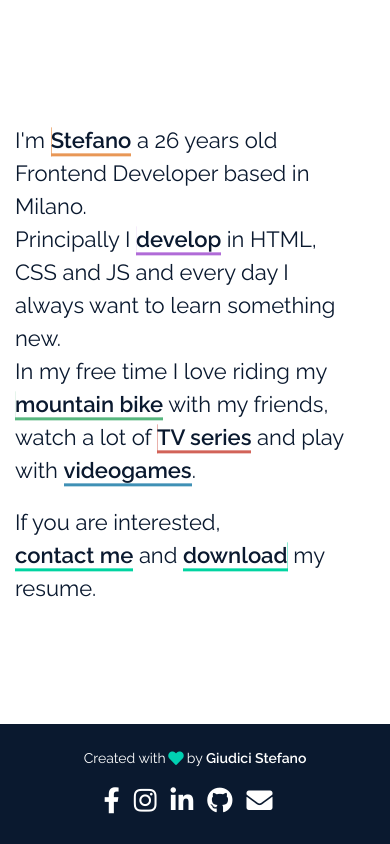
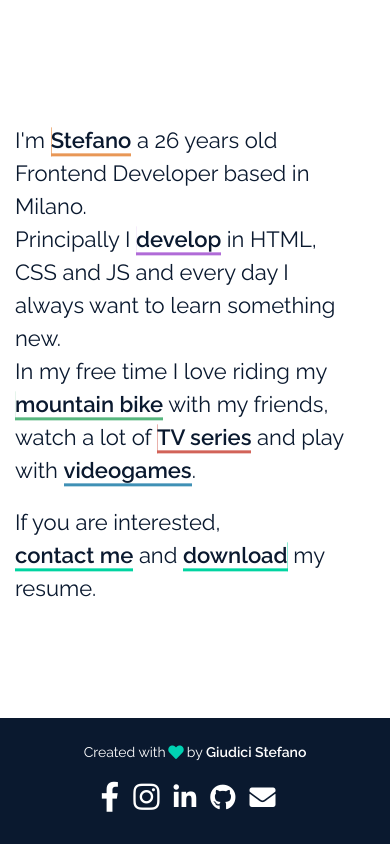
Before and after one commit to Stefex/stefex.github.io, a plain HTML site: page index.html in a window 390 px wide. Drawn offline with Linux system fonts and the light colour scheme; files whose address does not match are found by name.

Commit message:
fix funzioanli

```diff
--- a/css/responsive.css
+++ b/css/responsive.css
@@ -67,6 +67,14 @@
   .about-container{
     padding-right: 15px;
   }
+
+  .social-footer a.facebook-footer{
+    font-size:30px
+  }
+
+  .social-footer a.instagram-footer{
+    font-size:30px
+  }
 }
 
 @media screen and (max-width: 360px){
```
